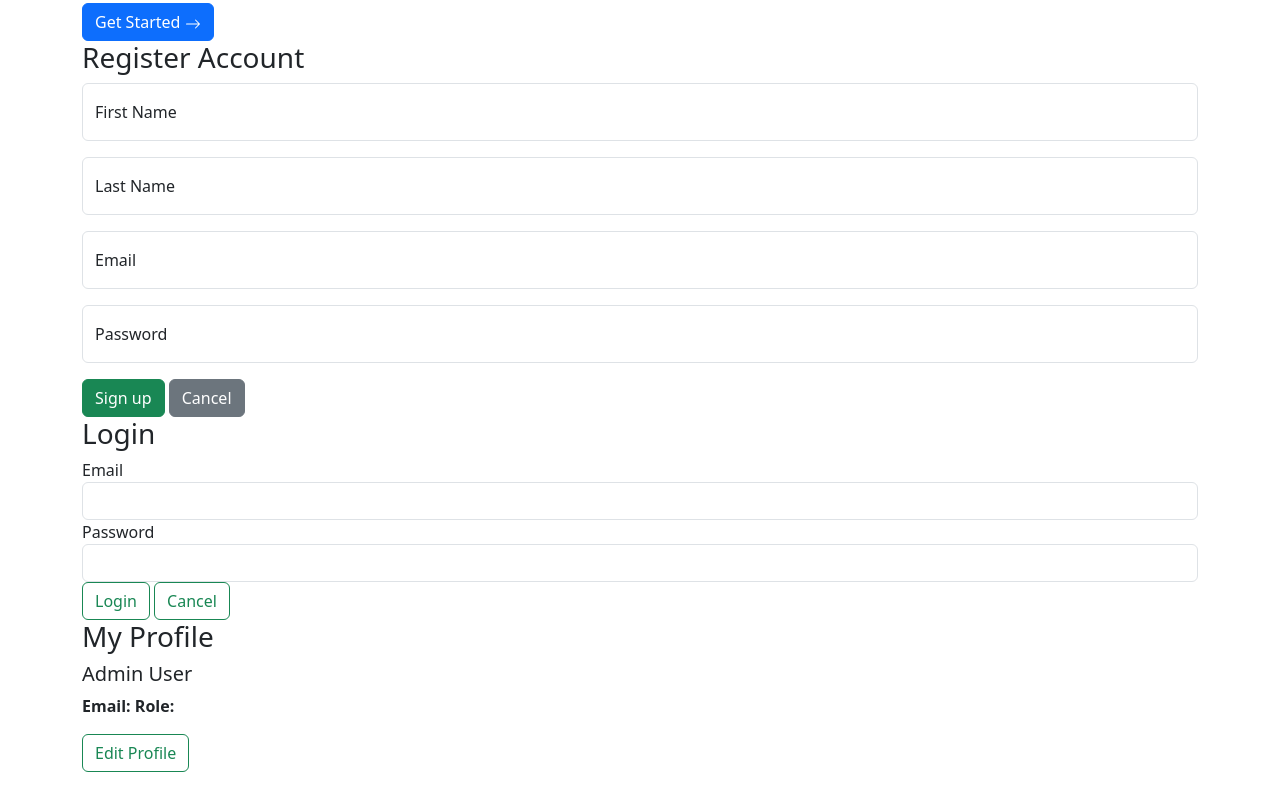
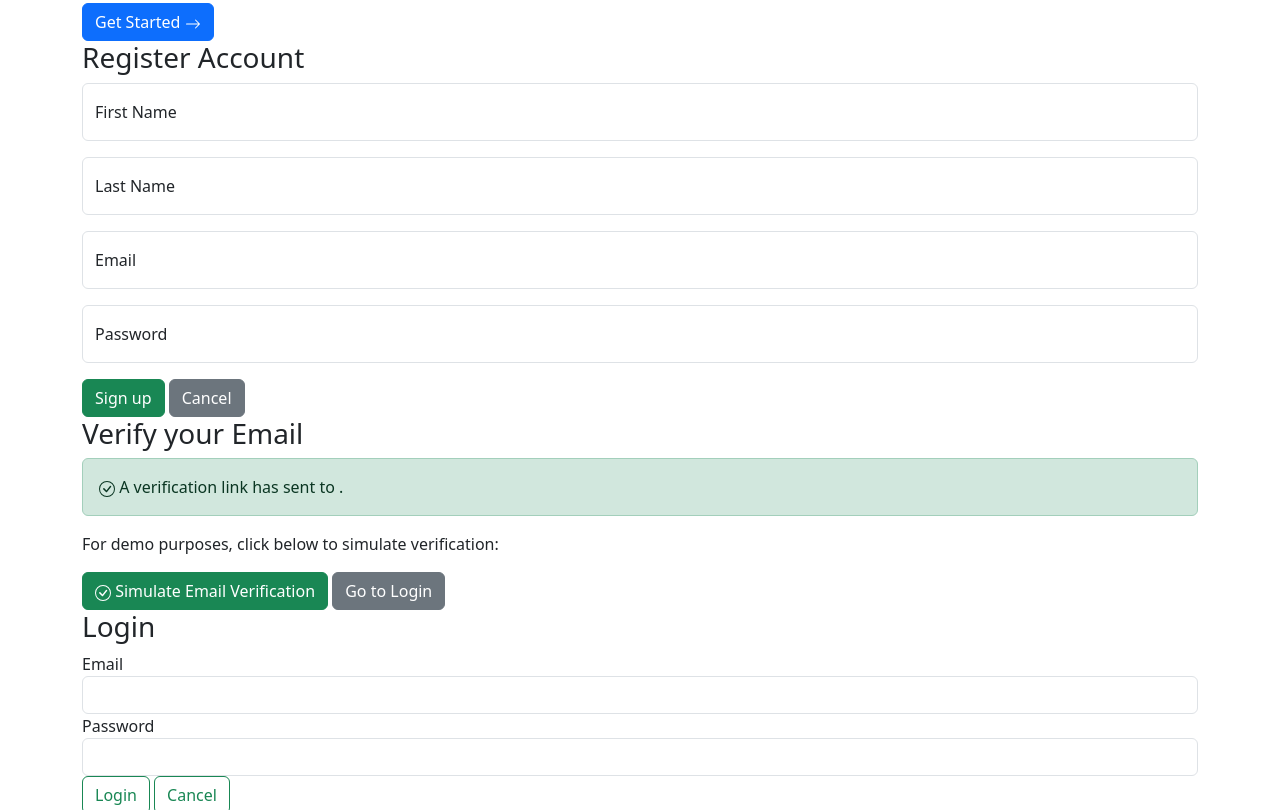
Before and after one commit to natsukidxd/fullstack-prototype-ferrer, a website: page index.html in a window 1280 px wide. Shown: the part 391-1201 px from the top of the page. Before the commit the page ends 1163 px from the top, so only its background shows below. Drawn offline with nearby package versions, Linux system fonts and the light colour scheme.

Commit message:
add: verification section

```diff
--- a/index.html
+++ b/index.html
@@ -44,7 +44,7 @@
                 </svg>
             </button>
         </section>
-        <!-- Register -->
+        <!-- Register Section-->
         <section id="register-page">
             <h3>Register Account</h3>
             <form>
@@ -76,6 +76,32 @@
                     </button>
                 </span>
             </form>
+        </section>
+        <!-- Verification Section-->
+        <section id="verification-page">
+            <h3>Verify your Email</h3>
+            <div class="alert alert-success" role="alert">
+                <svg xmlns="http://www.w3.org/2000/svg" width="16" height="16" fill="currentColor"
+                    class="bi bi-check-circle" viewBox="0 0 16 16">
+                    <path d="M8 15A7 7 0 1 1 8 1a7 7 0 0 1 0 14m0 1A8 8 0 1 0 8 0a8 8 0 0 0 0 16" />
+                    <path
+                        d="m10.97 4.97-.02.022-3.473 4.425-2.093-2.094a.75.75 0 0 0-1.06 1.06L6.97 11.03a.75.75 0 0 0 1.079-.02l3.992-4.99a.75.75 0 0 0-1.071-1.05" />
+                </svg> A verification link has sent to .
+            </div>
+            <p>For demo purposes, click below to simulate verification:</p>
+            <span>
+                <button type="button" class="btn btn-success">
+                    <svg xmlns="http://www.w3.org/2000/svg" width="16" height="16" fill="currentColor"
+                        class="bi bi-check-circle" viewBox="0 0 16 16">
+                        <path d="M8 15A7 7 0 1 1 8 1a7 7 0 0 1 0 14m0 1A8 8 0 1 0 8 0a8 8 0 0 0 0 16" />
+                        <path
+                            d="m10.97 4.97-.02.022-3.473 4.425-2.093-2.094a.75.75 0 0 0-1.06 1.06L6.97 11.03a.75.75 0 0 0 1.079-.02l3.992-4.99a.75.75 0 0 0-1.071-1.05" />
+                    </svg> Simulate Email Verification
+                </button>
+                <button type="button" class="btn btn-secondary">
+                    Go to Login
+                </button>
+            </span>
         </section>
     </main>
     <verify-email>
```
